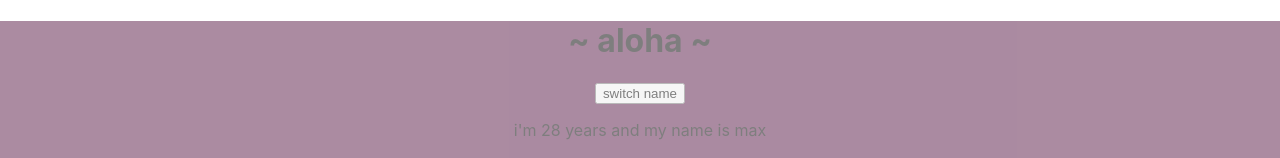
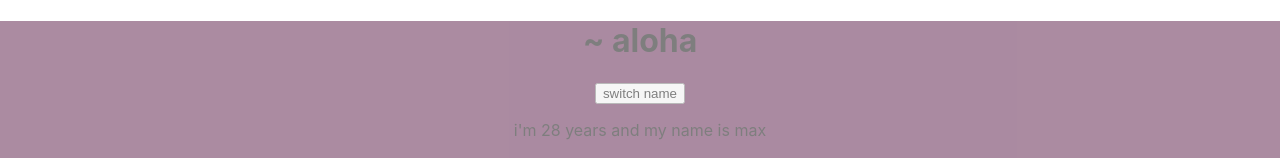
Before and after one commit to simacna/reactHamburger, a React (Create React App) app: page / in a window 1280 px wide. Shown: the top 158 px of the page. Built offline with nearby package versions, Linux system fonts and the light colour scheme.

Commit message:
setting up local env on new machine

```diff
--- a/src/App.js
+++ b/src/App.js
@@ -42,7 +42,7 @@ switchNameHandler = () => {
     return(
       <div className="App" >
         <h1>
-          ~ aloha ~
+          ~ aloha
         </h1>
       <button onClick={this.switchNameHandler}> switch name</button>
         <Person name={this.state.persons[0].name} age = {this.state.persons[0].age}> this is children </Person>
```
